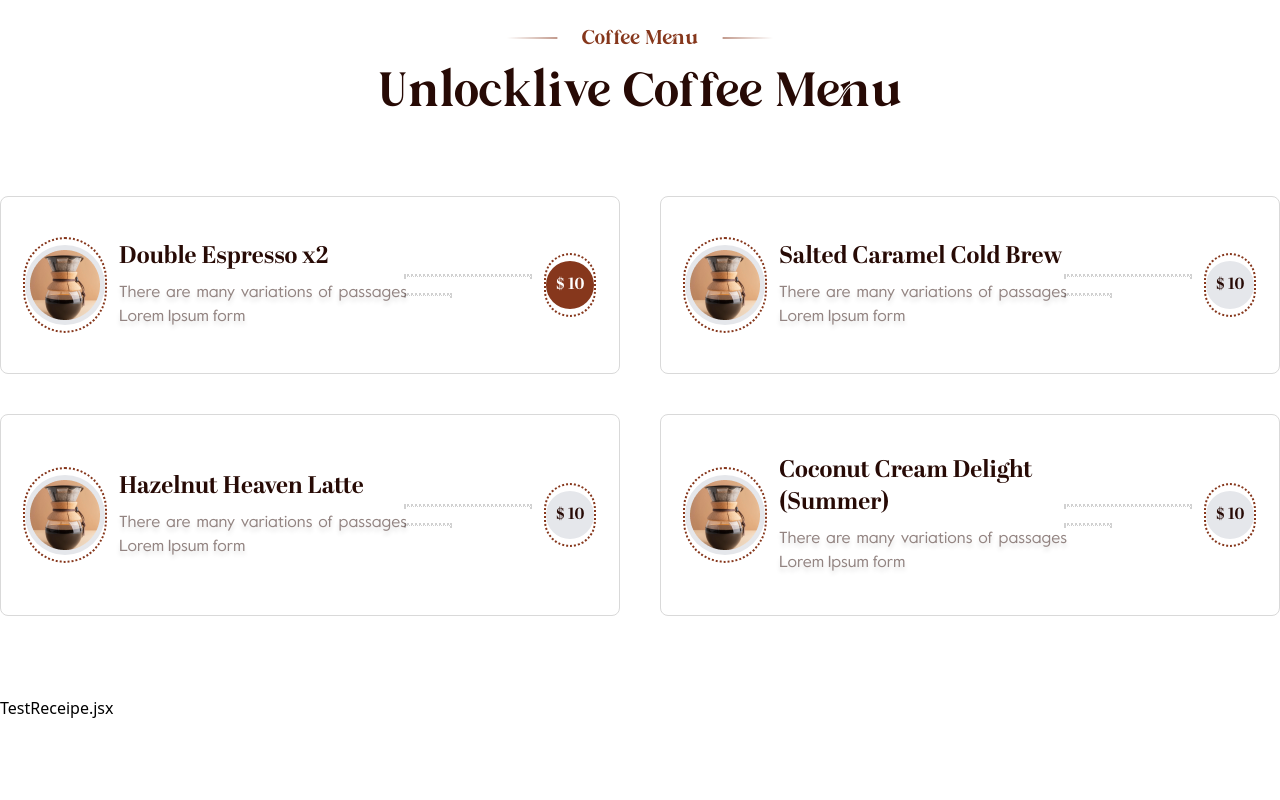
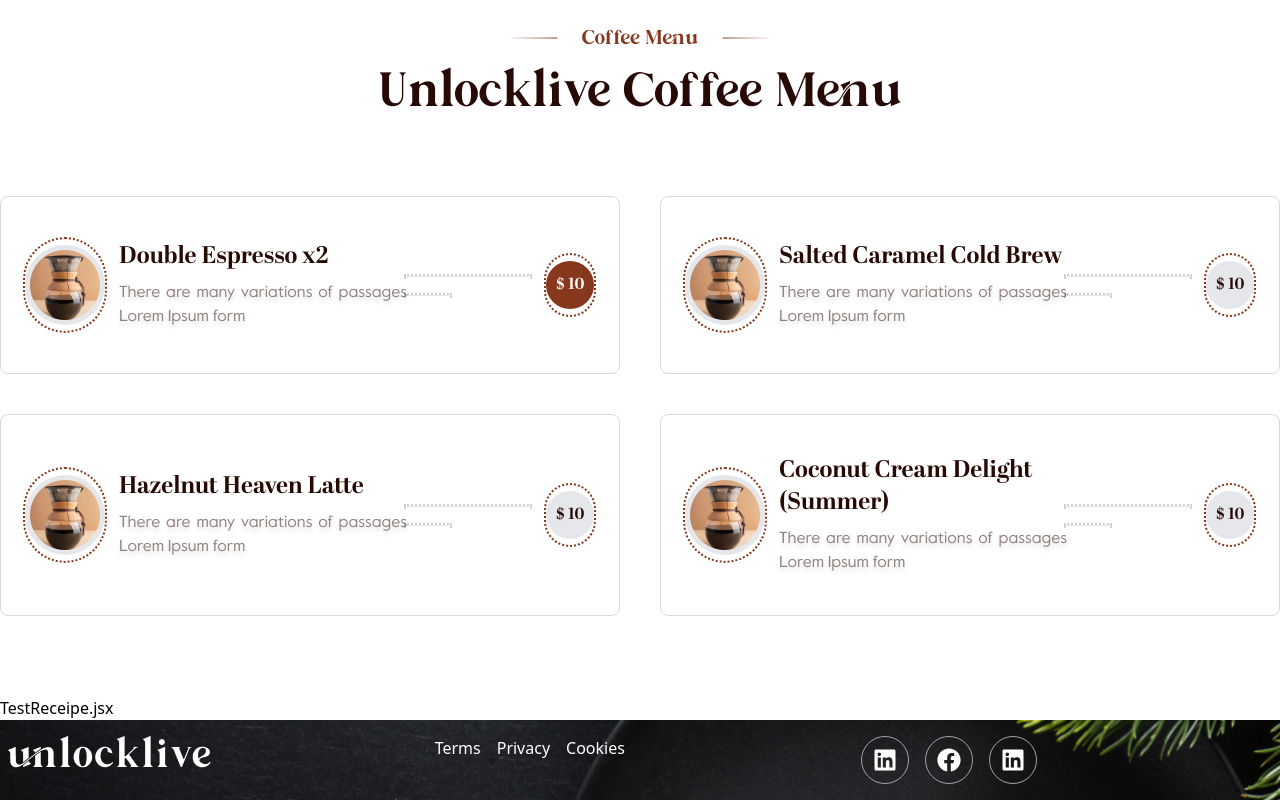
Before and after one commit to Imran122/coffe-resturent-frontend-design-react, a React (Vite) app: page / in a window 1280 px wide. Shown: the part 1978-2778 px from the top of the page. Before the commit the page ends 2698 px from the top, so only its background shows below. Built offline with nearby package versions, Linux system fonts and the light colour scheme.

Commit message:
fix footer

```diff
--- a/src/App.jsx
+++ b/src/App.jsx
@@ -4,6 +4,7 @@
 import TestReceipe from "./components/TestReceipe";
 import VideoComponnet from "./components/VideoComponnet";
 import WhyChooseUs from "./components/WhyChooseUs";
+import Footer from "./components/shared/Footer";
 import Header from "./components/shared/Header";
 
 function App() {
@@ -18,6 +19,7 @@
       <WhyChooseUs />
       <CoffeMenu />
       <TestReceipe />
+      <Footer />
     </div>
   );
 }
--- /dev/null
+++ b/src/components/shared/Footer.jsx
@@ -0,0 +1,30 @@
+import { FaFacebook, FaLinkedin } from "react-icons/fa";
+import logo from "../../assets/images/bg/unlocklive.png";
+
+export default function Footer() {
+  return (
+    <div className="w-full footer-bg bg-no-repeat ">
+      <div className="container mx-auto md:grid md:grid-cols-9 gap-4 md:py-4 py-6 px-2">
+        <div className="col-span-3 md:mt-0 mt-4">
+          <img src={logo} />
+        </div>
+        <div className="col-span-3 flex gap-4 md:mt-0 mt-4">
+          <h2 className="text-white">Terms</h2>
+          <h2 className="text-white">Privacy</h2>
+          <h2 className="text-white">Cookies</h2>
+        </div>
+        <div className="col-span-3 flex gap-4 md:mt-0 mt-4">
+          <span className="w-12 h-12 border border-gray-400 rounded-full p-2 flex justify-center items-center">
+            <FaLinkedin className="text-2xl text-white" />
+          </span>
+          <span className="w-12 h-12 border border-gray-400 rounded-full p-2 flex justify-center items-center">
+            <FaFacebook className="text-2xl text-white" />
+          </span>
+          <span className="w-12 h-12 border border-gray-400 rounded-full p-2 flex justify-center items-center">
+            <FaLinkedin className="text-2xl text-white" />
+          </span>
+        </div>
+      </div>
+    </div>
+  );
+}
--- a/src/index.css
+++ b/src/index.css
@@ -47,3 +47,7 @@
   border: 2px solid #d9d9d9;
   border-radius: 500px 500px 30px 30px;
 }
+.footer-bg {
+  background-image: url("/src/assets/images/bg/footer-bg.png");
+  background-size: 100% 100%;
+}
```
Also changed, not shown: src/assets/images/bg/footer-bg.png (renamed from src/assets/images/bg/Background-1.png), src/assets/images/bg/unlocklive.png (added).
